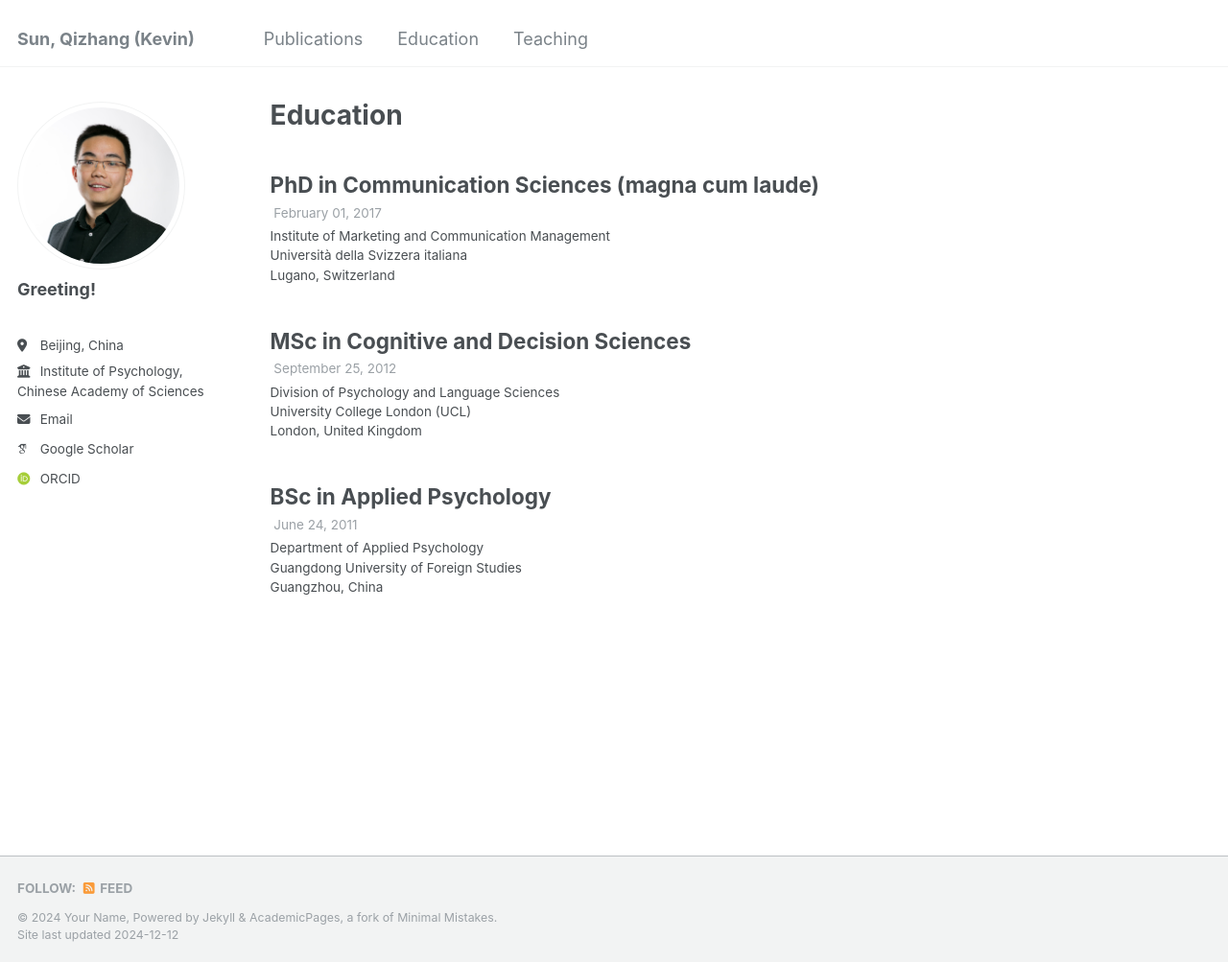
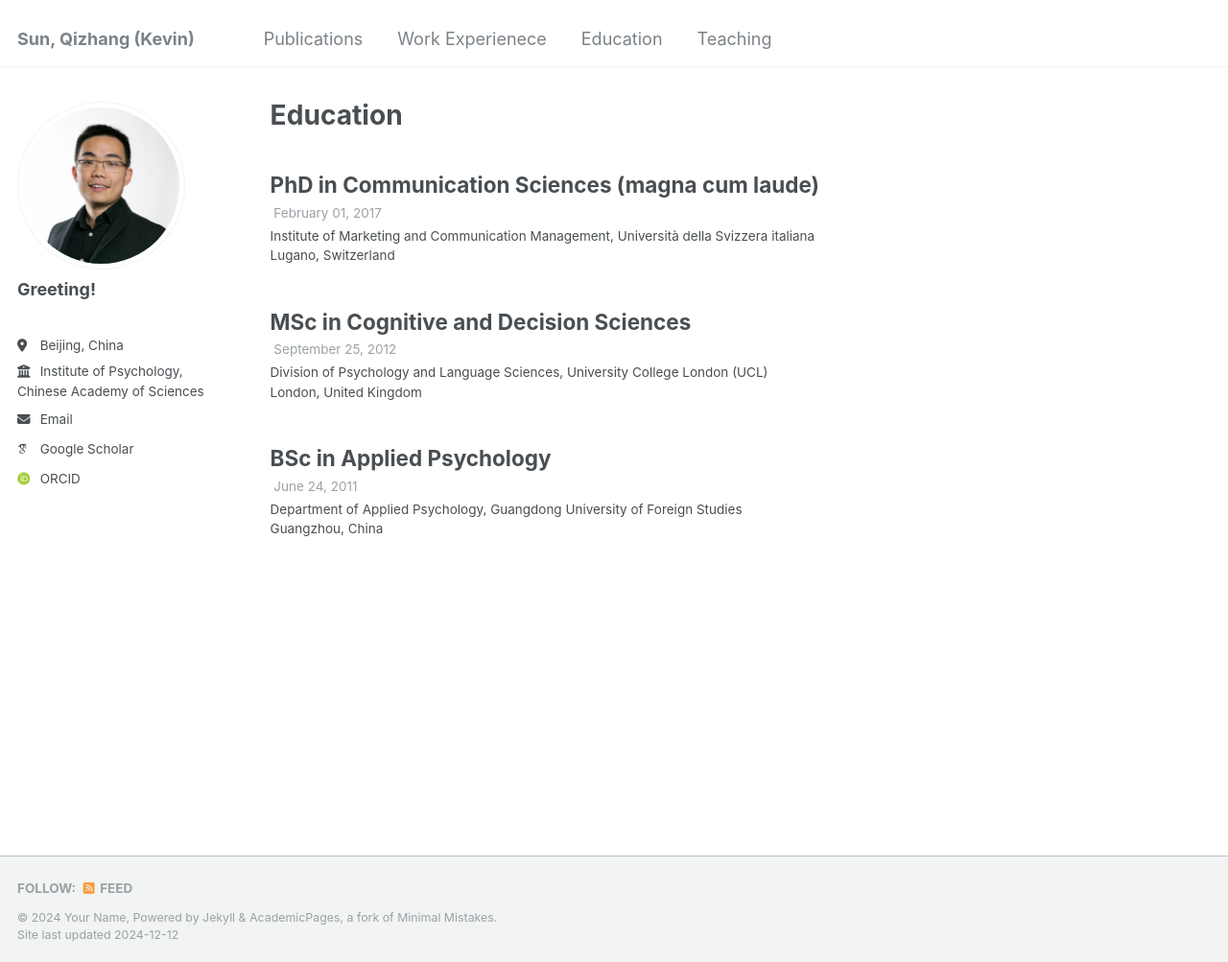
Before and after one commit to KevinSun2811/KevinSun2811.github.io, a Jekyll site: the page built from _pages/talks.html, in a window 1280 px wide and 1003 px high. Shown: the whole window at 96% size. Built offline with Jekyll 4.4.1, drawn with Linux system fonts in a browser that asks for light colours; some web fonts are replaced; a file with an impossible date is left out.

Commit message:
pub attempt 4

```diff
--- a/_data/navigation.yml
+++ b/_data/navigation.yml
@@ -8,14 +8,16 @@ main:
   - title: "Publications"
     url: /publications/
 
+  - title: "Work Experienece"
+    url: /portfolio/
+
   - title: "Education"
     url: /talks/
 
   - title: "Teaching"
     url: /teaching/
 
-#  - title: "Portfolio"
-#    url: /portfolio/
+
 
 #  - title: "Blog Posts"
 #    url: /year-archive/
--- a/_includes/archive-single-talk.html
+++ b/_includes/archive-single-talk.html
@@ -43,7 +43,7 @@
       <p class="page__meta"><i class="fa fa-clock-o" aria-hidden="true"></i> {% include read-time.html %}</p>
     {% endif %}
     {% if post.date %}<p class="page__meta"><i class="fa fa-clock-o" aria-hidden="true"></i> {{ post.date | date: '%B %d, %Y' }}</p>{% endif %}
-    {% if post.venue %}<p class="archive__item-excerpt" itemprop="description">{{post.type}}<br>{{ post.venue }}<br>{{post.location}} {% endif %}
+    {% if post.venue %}<p class="archive__item-excerpt" itemprop="description">{{post.type}}, {{ post.venue }}<br>{{post.location}} {% endif %}
     {% if post.excerpt %}<p class="archive__item-excerpt" itemprop="description">{{ post.excerpt | markdownify }}</p>{% endif %}
   </article>
 </div>
```
Also changed, not shown: _publications/advPsySci-2024.md (+2 -2 lines).
